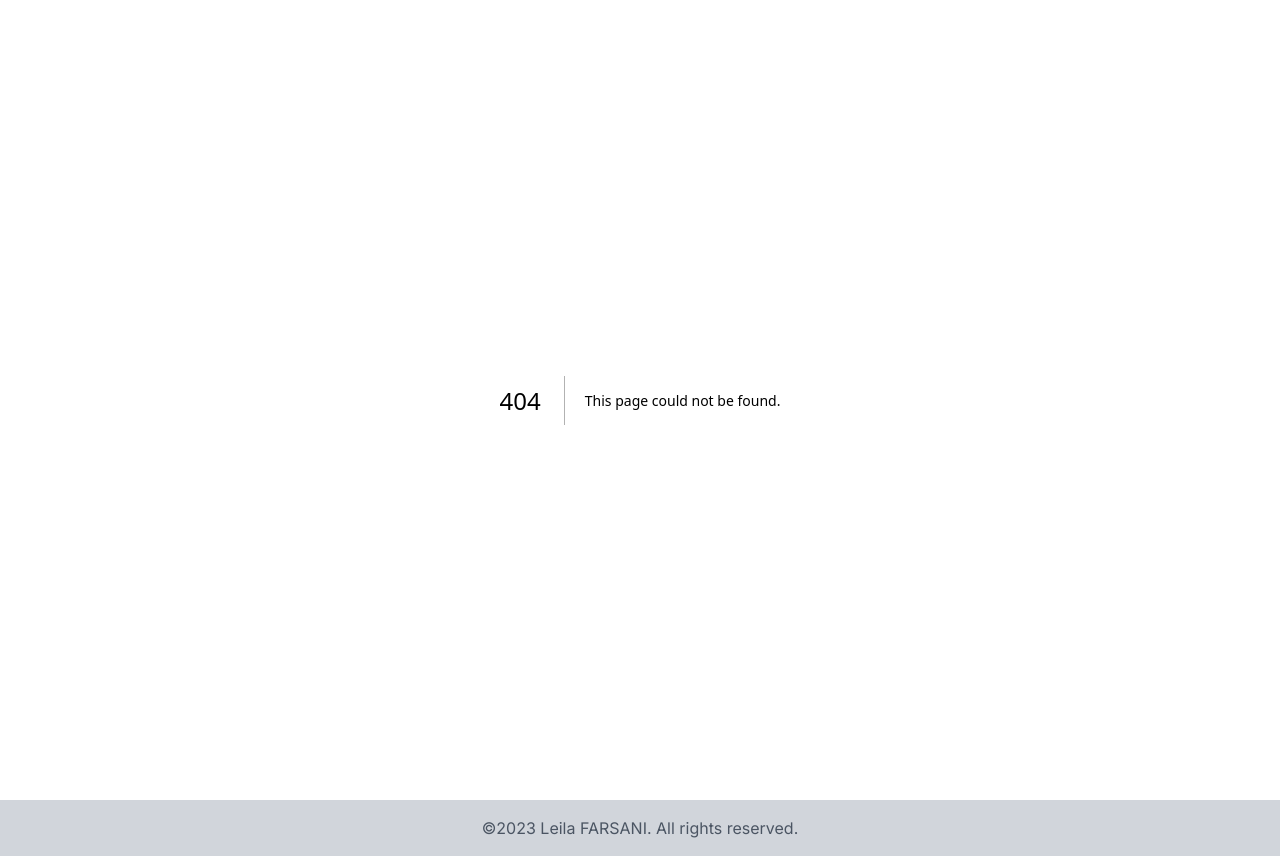
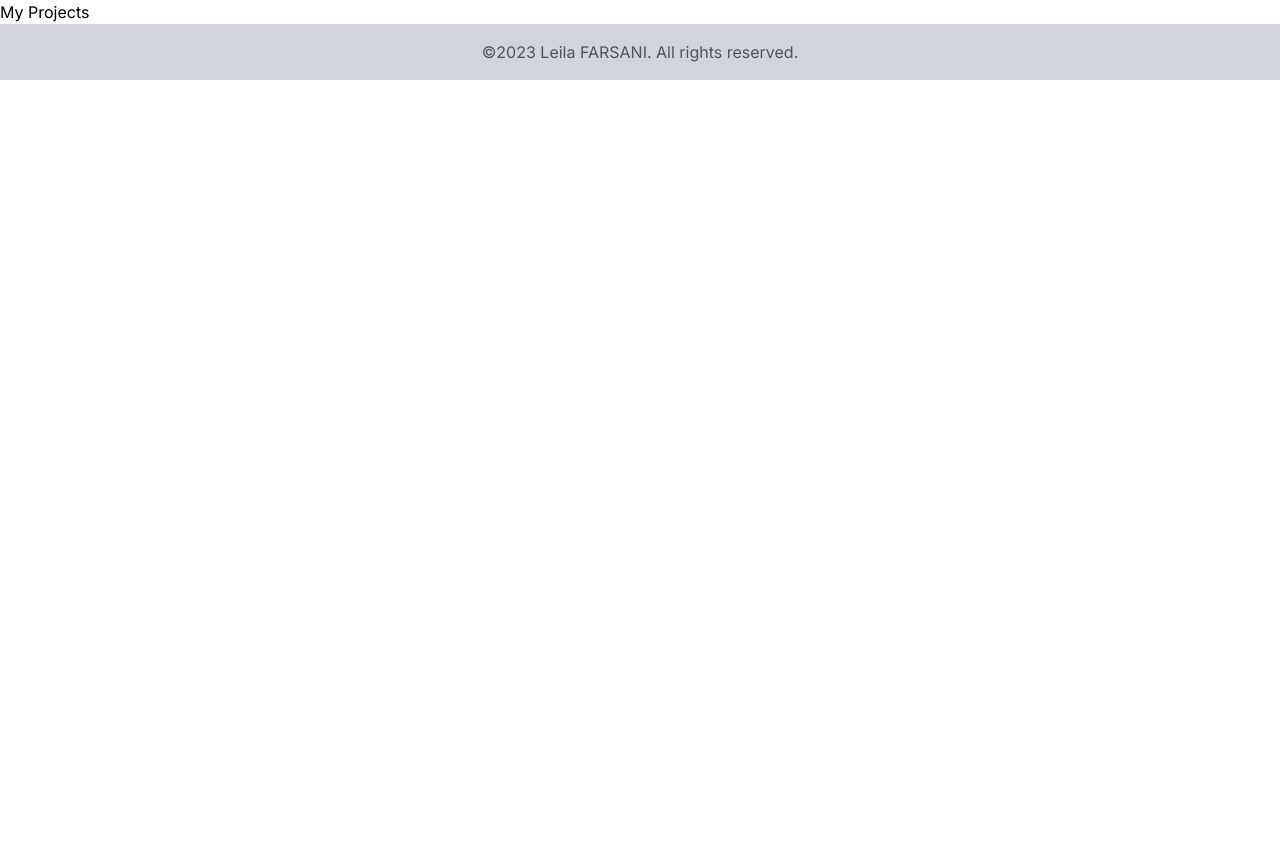
Before and after one commit to leilafarsani/leila-portfolio, a Next.js app: page /projects in a window 1280 px wide. Before the commit this address had no page. After the commit the page ends 800 px from the top, so only its background shows below. Built offline with nearby package versions, Linux system fonts and the light colour scheme.

Commit message:
projects page created!

```diff
--- /dev/null
+++ b/app/projects/page.tsx
@@ -0,0 +1,6 @@
+
+export default function page() {
+  return (
+        <h1>My Projects</h1>
+  )
+}
```
